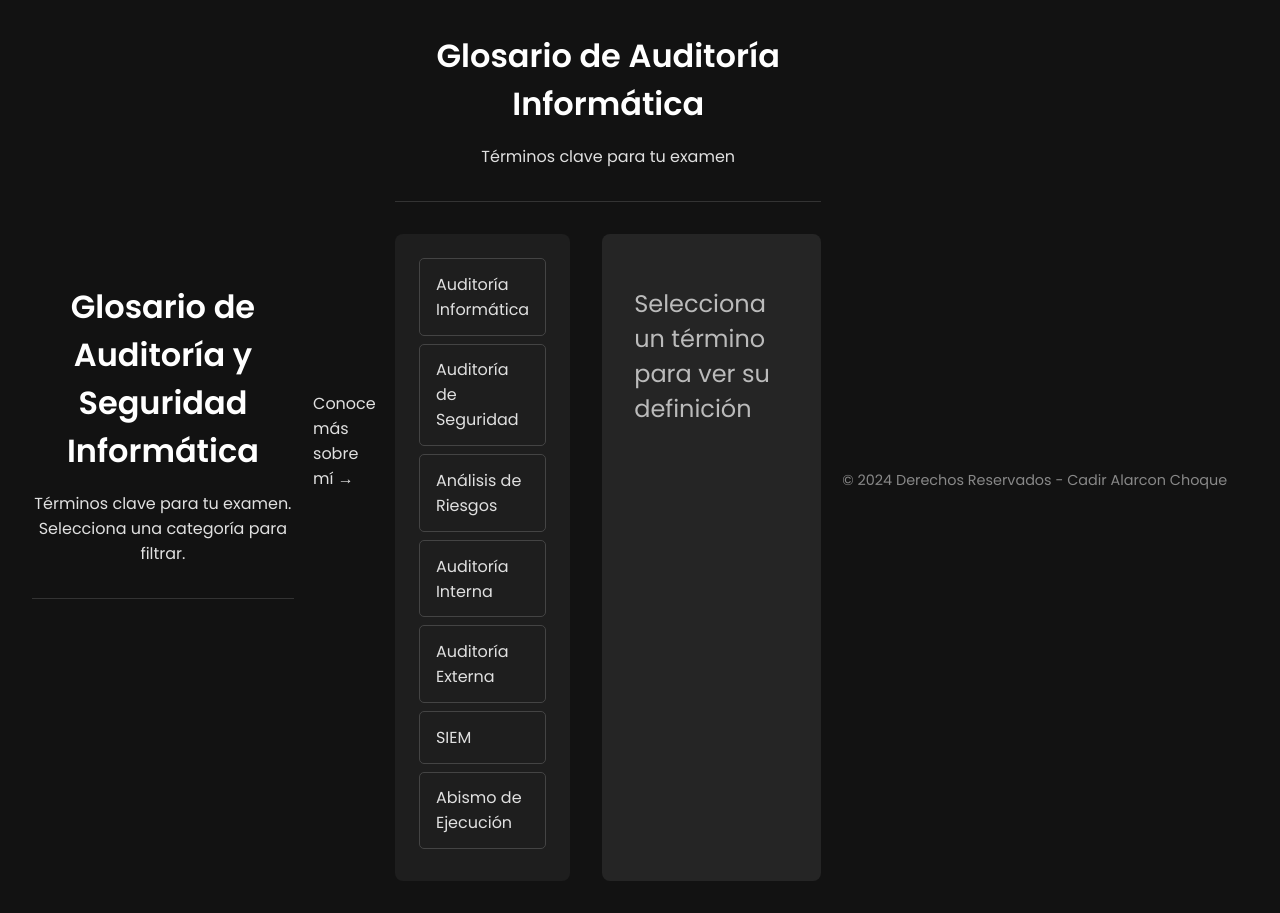
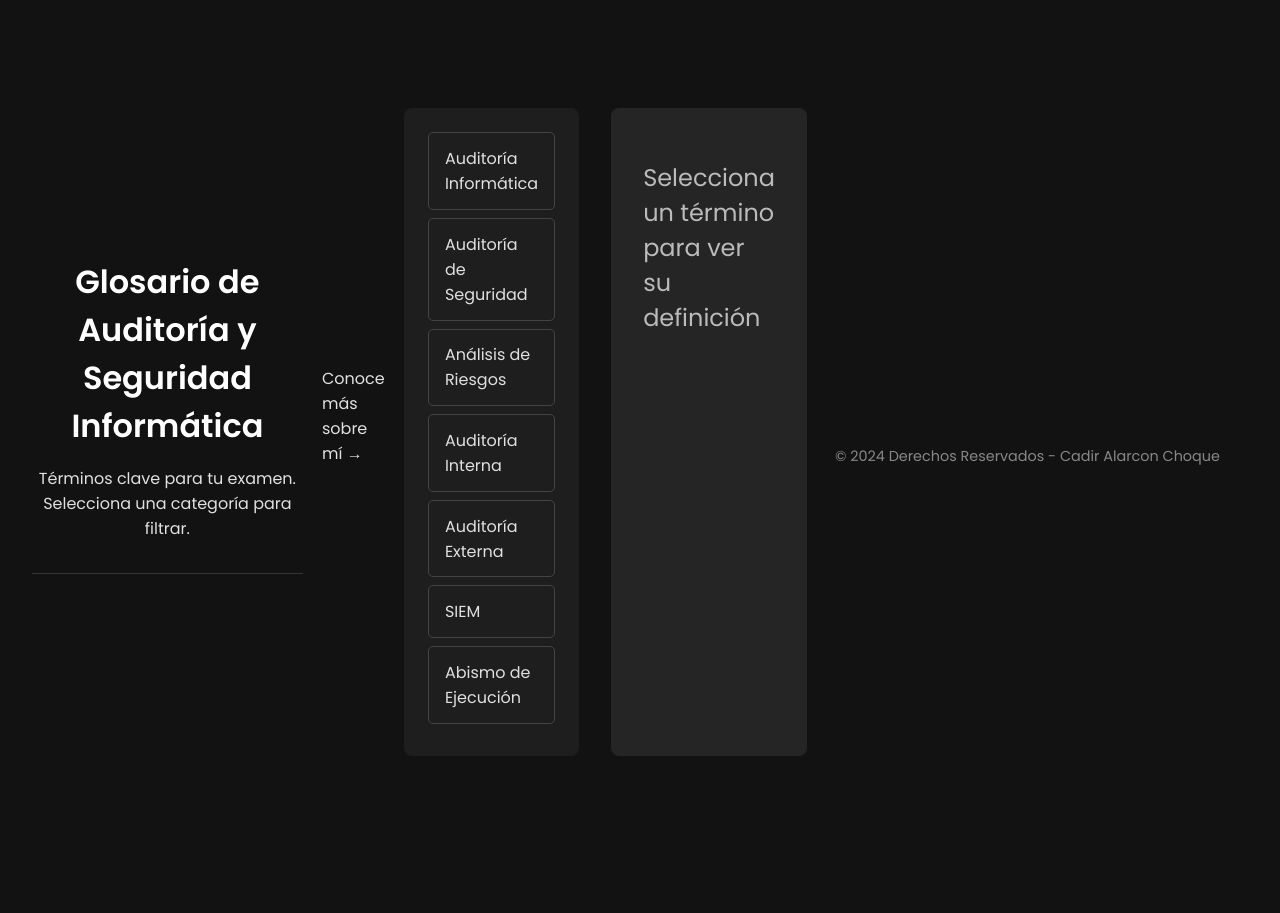
Before and after one commit to Cadir-dev/glosario-auditoria, a plain HTML site: page index.html in a window 1280 px wide. After the commit the page ends 864 px from the top, so only its background shows below. Drawn offline with Linux system fonts and the light colour scheme.

```diff
--- a/index.html
+++ b/index.html
@@ -27,11 +27,7 @@
 <!-- ... resto del archivo ... -->
 <body>
 
-    <div class="container">
-        <header>
-            <h1>Glosario de Auditoría Informática</h1>
-            <p>Términos clave para tu examen</p>
-        </header>
+
 
         <main class="glosario-layout">
             <!-- La lista de palabras se generará aquí con JavaScript -->
```
